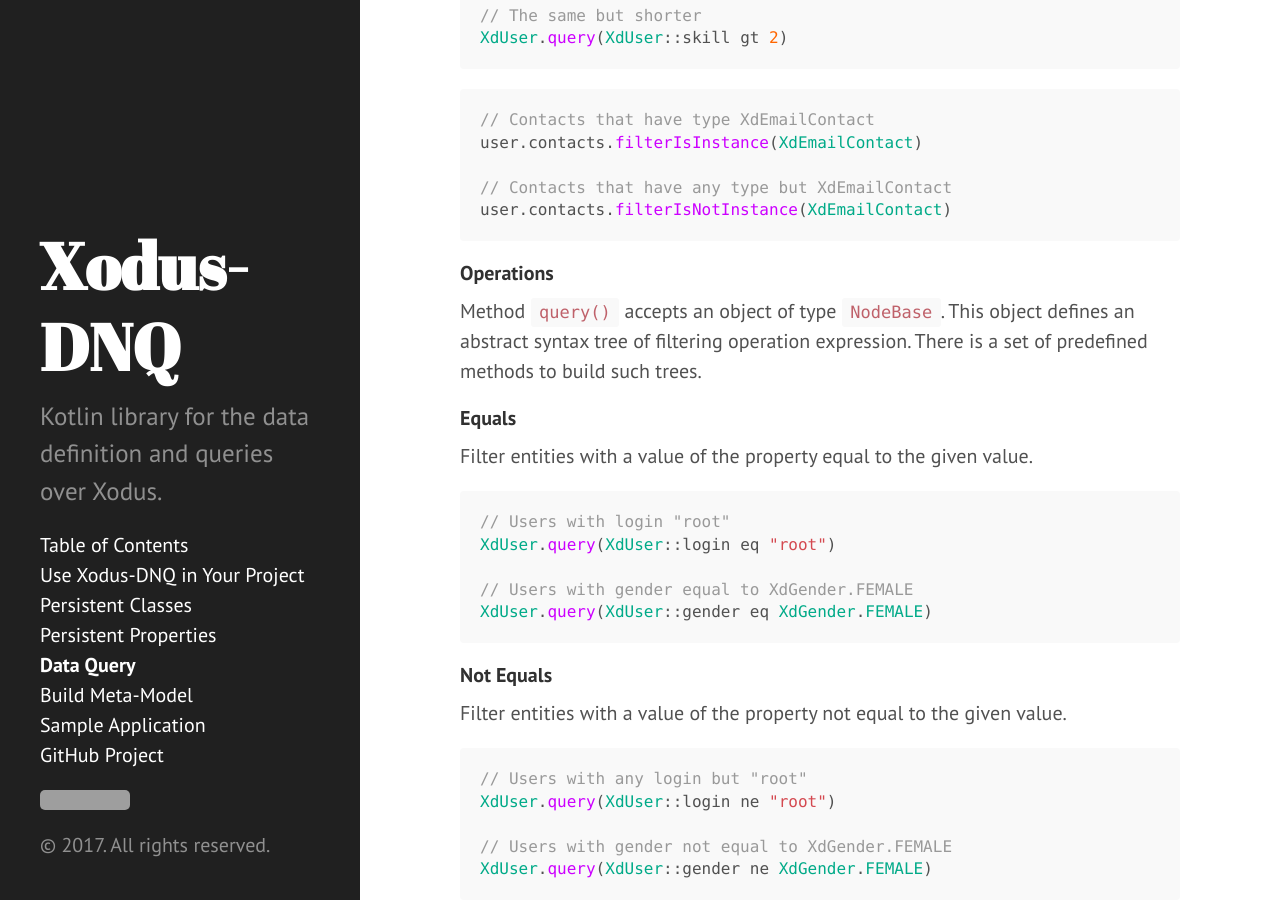
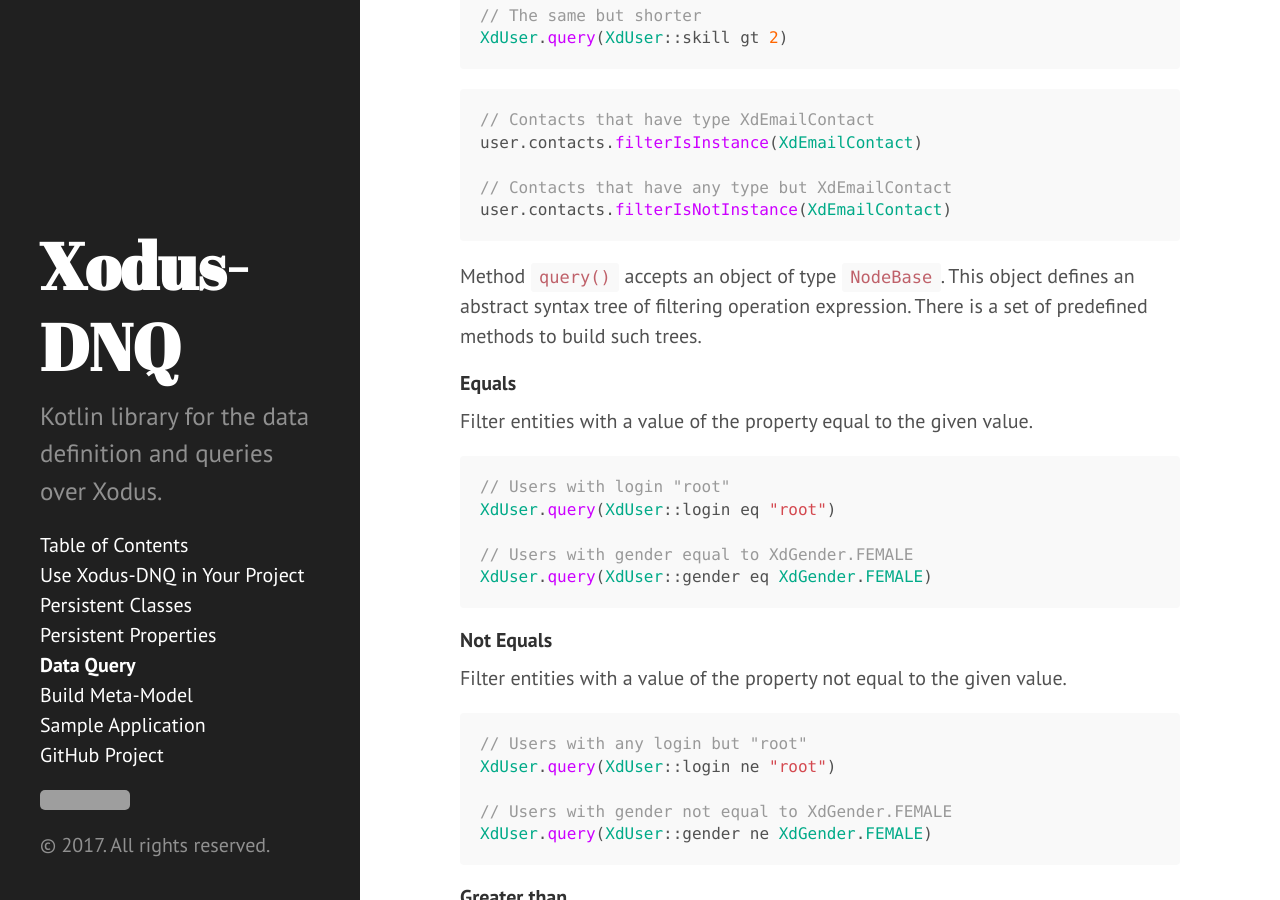
Before and after one commit to JetBrains/xodus-dnq, a Jekyll site: the page built from docs/queries.md, in a window 1280 px wide and 900 px high, scrolled down 1931 px. Built offline with Jekyll 4.4.1, drawn with Linux system fonts in a browser that asks for light colours; grey boxes are pictures that could not be loaded.

Commit message:
Docs: minor improvements

````diff
--- a/docs/queries.md
+++ b/docs/queries.md
@@ -83,12 +83,10 @@ user.contacts.filterIsInstance(XdEmailContact)
 user.contacts.filterIsNotInstance(XdEmailContact)
 ```
 
-#### Operations
-
 Method `query()` accepts an object of type `NodeBase`. This object defines an abstract syntax tree of filtering
 operation expression. There is a set of predefined methods to build such trees.
 
-##### Equals
+#### Equals
 
 Filter entities with a value of the property equal to the given value.
 
@@ -100,7 +98,7 @@ XdUser.query(XdUser::login eq "root")
 XdUser.query(XdUser::gender eq XdGender.FEMALE)
 ```
 
-##### Not Equals
+#### Not Equals
 
 Filter entities with a value of the property not equal to the given value.
 
@@ -112,7 +110,7 @@ XdUser.query(XdUser::login ne "root")
 XdUser.query(XdUser::gender ne XdGender.FEMALE)
 ```
 
-##### Greater than
+#### Greater than
 
 Filter entities with a value of the property greater than given `value`.
 
@@ -121,7 +119,7 @@ Filter entities with a value of the property greater than given `value`.
 XdUser.query(XdUser::skill gt 2)
 ```
 
-##### Less than
+#### Less than
 
 Filter entities with a value of the property less than given `value`.
 
@@ -130,7 +128,7 @@ Filter entities with a value of the property less than given `value`.
 XdUser.query(XdUser::skill lt 2)
 ```
 
-##### Greater or equal
+#### Greater or equal
 
 Filter entities with a value of the property greater or equal to given `value`.
 
@@ -139,7 +137,7 @@ Filter entities with a value of the property greater or equal to given `value`.
 XdUser.query(XdUser::skill ge 2)
 ```
 
-##### Less or equal
+#### Less or equal
 
 Filter entities with a value of the property less or equal to given `value`.
 
@@ -148,7 +146,7 @@ Filter entities with a value of the property less or equal to given `value`.
 XdUser.query(XdUser::skill le 2)
 ```
 
-##### Starts with
+#### Starts with
 
 Filter entities with a value of the String property starting with the given `value`.
 
@@ -157,7 +155,7 @@ Filter entities with a value of the String property starting with the given `val
 XdUser.query(XdUser::login startsWith "max")
 ```
 
-##### Contains
+#### Contains
 
 Filter entities where one of the values of the multi-value property contains the given value.
 
@@ -166,7 +164,7 @@ Filter entities where one of the values of the multi-value property contains the
 XdUser.query(XdUser::groups contains group)
 ```
 
-##### Value in range
+#### Value in range
 
 Filter entities with a value of the property matching the given range.
 
@@ -175,7 +173,7 @@ Filter entities with a value of the property matching the given range.
 XdUser.query((1..10) contains XdUser::skill)
 ```
 
-##### Not
+#### Not
 
 Negation of the given operation.
 
@@ -184,7 +182,7 @@ Negation of the given operation.
 XdUser.query(not(XdUser::login eq "root"))
 ```
 
-##### And
+#### And
 
 Conjunction of the given operations.
 
@@ -193,7 +191,7 @@ Conjunction of the given operations.
 XdUser.query((XdUser::login ne "root") and (XdUser::skill gt 2))
 ```
 
-##### Or
+#### Or
 
 Disjunction of the given operations.
 
@@ -202,7 +200,7 @@ Disjunction of the given operations.
 XdUser.query((XdUser::login eq "root") or (XdUser::skill gt 2))
 ```
 
-##### Filter by property of property
+#### Filter by property of property
 
 If you need to filter entities not by the value of their properties but by the value of a property of their property,
 you may use `link` operator. Note that this operation is less effective than direct filtering by the value of
````
